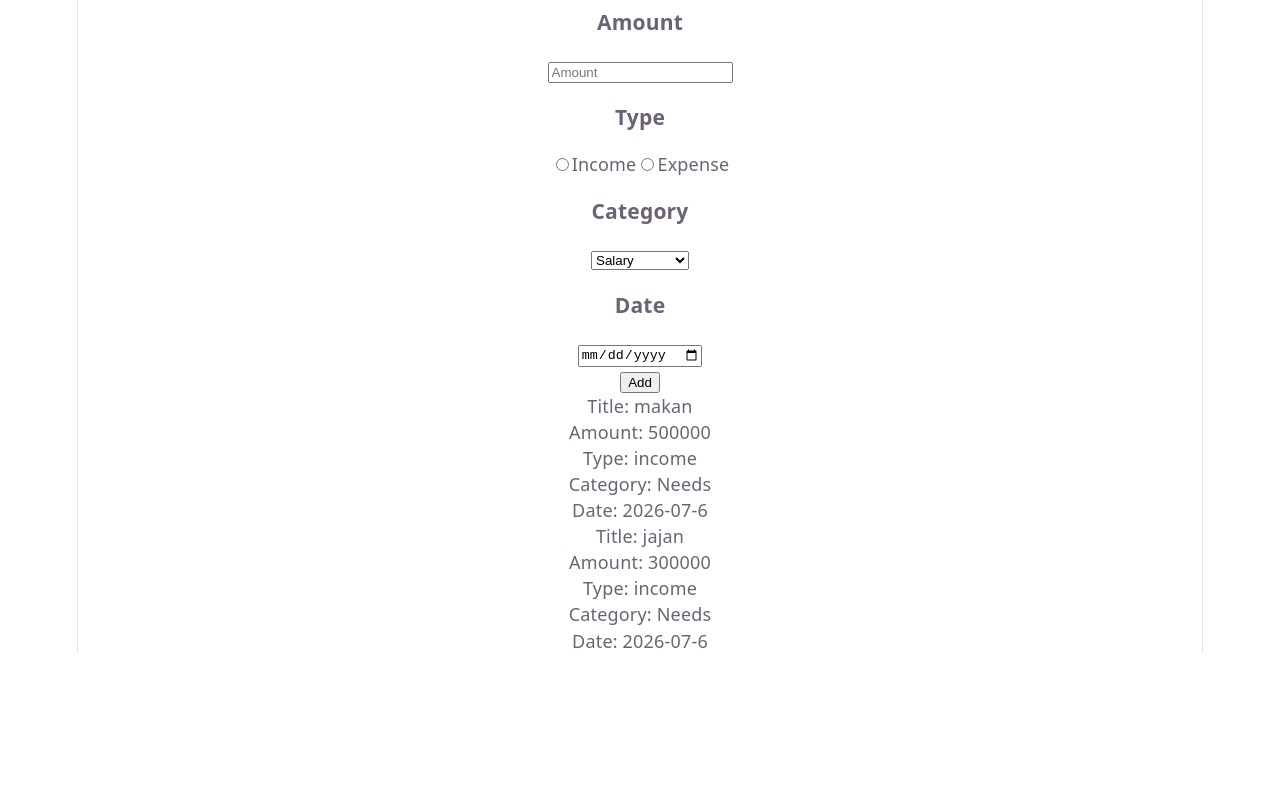
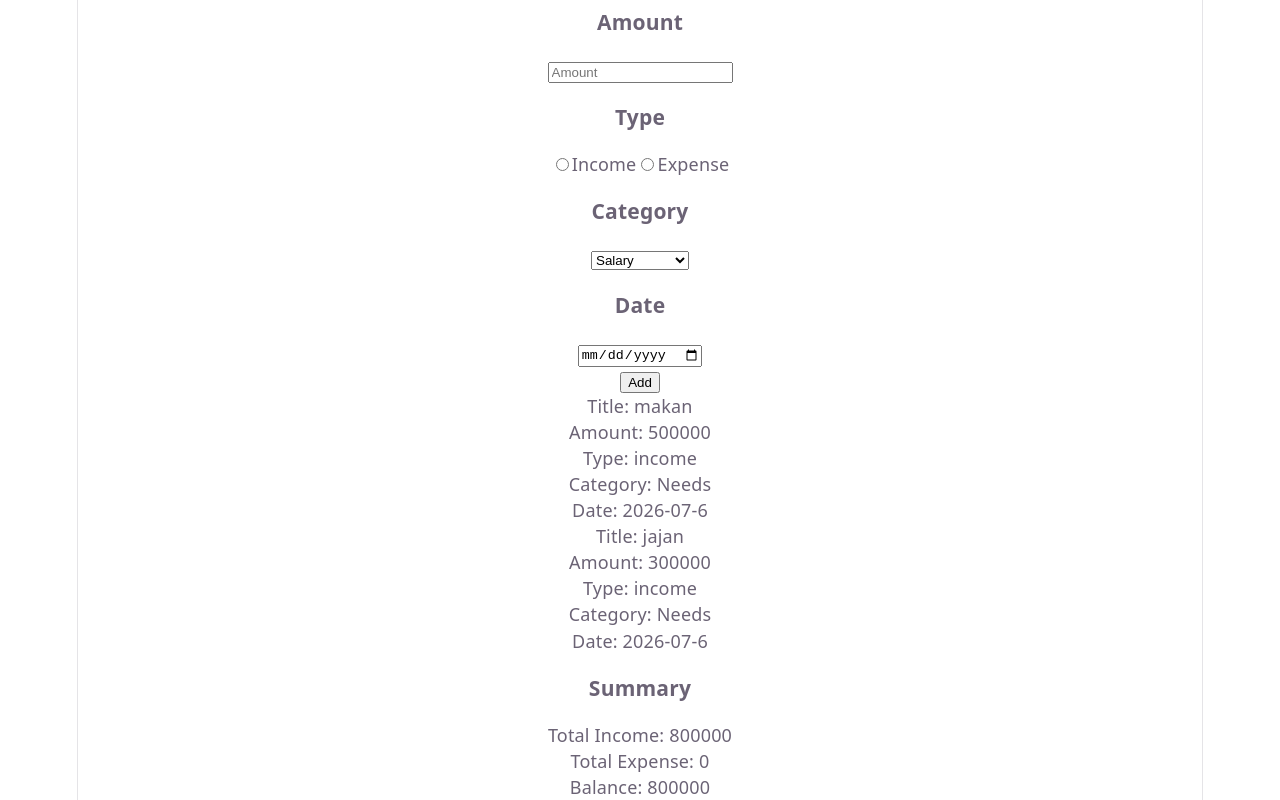
Before and after one commit to dellya-dev/expense-tracker, a React (Vite) app: page / in a window 1280 px wide. Shown: the part 196-996 px from the top of the page. Before the commit the page ends 850 px from the top, so only its background shows below. Built offline with nearby package versions, Linux system fonts and the light colour scheme.

Commit message:
Add total income, total expense, and balance

```diff
--- a/src/App.jsx
+++ b/src/App.jsx
@@ -3,6 +3,7 @@ import { useState } from 'react'
 import './App.css'
 import TransactionsForm from './components/TransactionsForm'
 import TransactionsList from './components/TransactionsList'
+import Summary from './components/Summary'
 
 function App() {
   const [transactions, setTransactions] = useState([
@@ -35,15 +36,32 @@ function App() {
   }
 
   console.log(transactions)
+
+  const filterIncome =  transactions.filter((transaction) => transaction.type === "income")
+
+  const totalIncome =
+    filterIncome.reduce((total, transaction) => {return total + transaction.amount}, 0)
+
+  const filterExpense = transactions.filter((transaction) => transaction.type === "expense")
+
+  const totalExpense = filterExpense.reduce((total, transaction) => {return total + transaction.amount}, 0)
+
+  const balance = totalIncome - totalExpense
+
+
   return (
     <>
       <h1>Expense Tracker</h1>
       <TransactionsForm
-        transactions={transactions}
         handleTransactions={addTransactions}
       />
       <TransactionsList
-         transactions={transactions}
+        transactions={transactions}
+      />
+      <Summary
+        totalIncome={totalIncome}
+        totalExpense={totalExpense}
+        balance={balance}
       />
     </>
   )
--- a/src/components/Summary.jsx
+++ b/src/components/Summary.jsx
@@ -0,0 +1,15 @@
+function Summary({ totalIncome, totalExpense, balance }) {
+
+  return(
+    <>
+      <div>
+        <h3>Summary</h3>
+        <p>Total Income: {totalIncome} </p>
+        <p>Total Expense: {totalExpense} </p>
+        <p>Balance: {balance} </p>
+      </div>
+    </>
+  )
+}
+
+export default Summary
--- a/src/components/TransactionsForm.jsx
+++ b/src/components/TransactionsForm.jsx
@@ -7,9 +7,16 @@ function TransactionsForm({ handleTransactions }) {
   const [category, setCategory] = useState("")
   const [date, setDate] = useState("")
 
+  const transaction = {
+    title,
+    amount,
+    type,
+    category,
+    date
+  }
 
   function handleAddButton() {
-    handleTransactions({title, amount, type, category, date})
+    handleTransactions(transaction)
     setTitle("")
     setAmount("")
     setType("")
```
